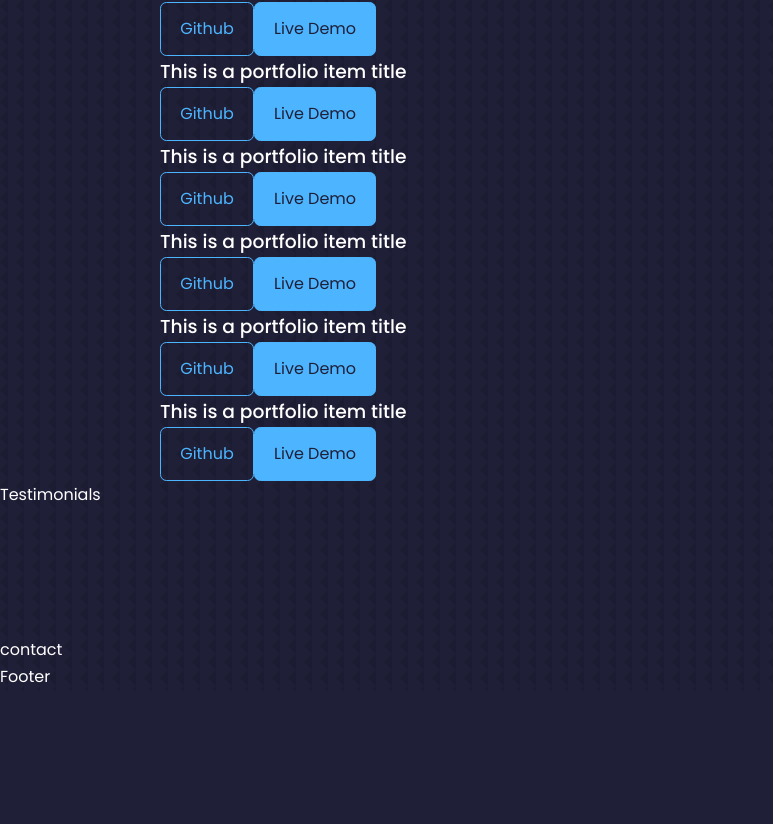
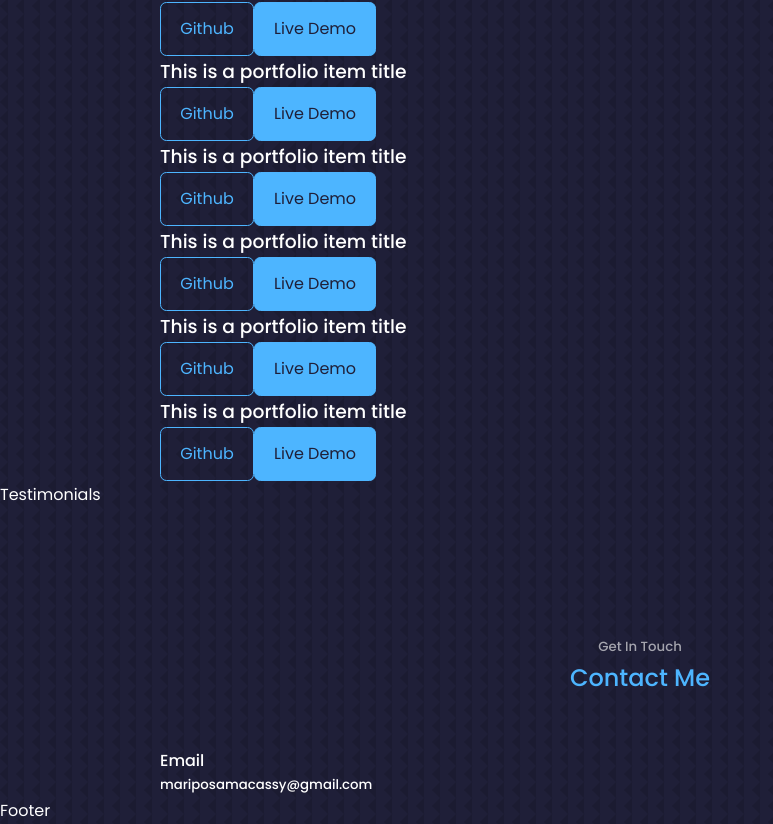
Before and after one commit to Rozymacassy/react-portfolio, a React (Create React App) app: page / in a window 1280 px wide. Shown: the part 3394-4218 px from the top of the page, without its empty margins (0-773 px from the left). Before the commit the page ends 4084 px from the top, so only its background shows below. Built offline with nearby package versions, Linux system fonts and the light colour scheme.

Commit message:
modified contact page

```diff
--- a/src/components/contact/Contact.jsx
+++ b/src/components/contact/Contact.jsx
@@ -3,7 +3,25 @@ import './contact.css'
 
 const Contact = () => {
   return (
-    <section id='contact'>contact</section>
+    <section id='contact'>
+      <h5>Get In Touch</h5>
+      <h2>Contact Me</h2>
+
+      <div className="container contact__container">
+        <div className="contact__options">
+          <article className='contact__option'>
+            <h4>Email</h4>
+            <h5>mariposamacassy@gmail.com</h5>
+            <a href="mailto:mariposamacassy@gmail.com"></a>
+
+          </article>
+        </div>
+
+        {/* END OF CONTACT OPTIONS */}
+
+        <form action=""></form>
+      </div>
+    </section>
   )
 }
 
```
